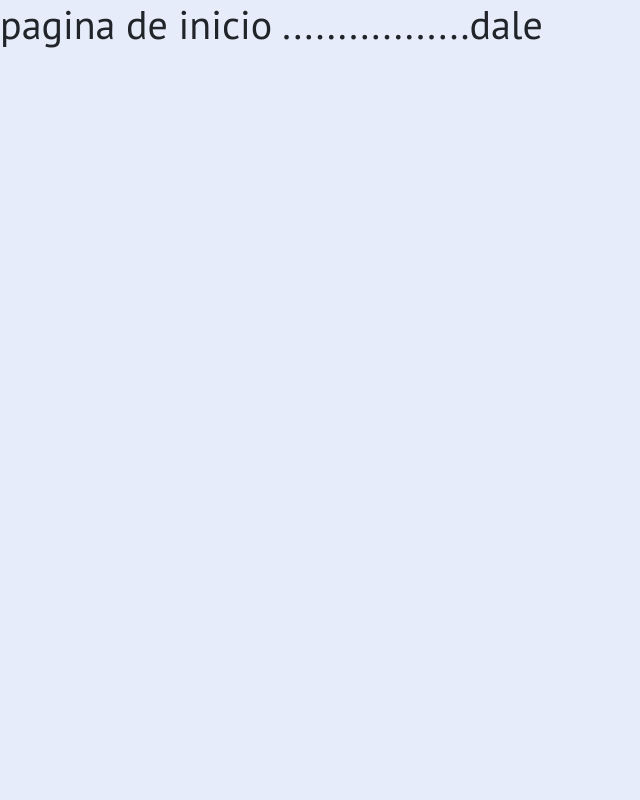
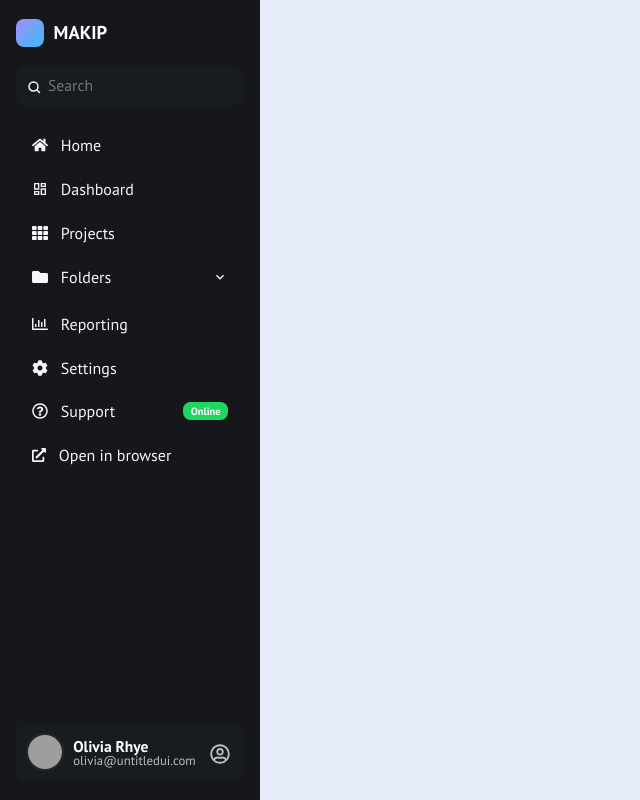
Before and after one commit to Gonzalx-L/Makip--Frontend, a React (Vite) app: page /inicio in a window 1280 px wide. Shown: the whole page, without its empty margins (0-640 px from the left). Built offline with nearby package versions, Linux system fonts and the light colour scheme; grey boxes are pictures that could not be loaded.

Commit message:
siderbar listo en administrador

```diff
--- a/package.json
+++ b/package.json
@@ -13,6 +13,7 @@
     "bootstrap": "^5.3.8",
     "react": "^19.1.1",
     "react-dom": "^19.1.1",
+    "react-icons": "^5.5.0",
     "react-router-dom": "^7.9.3",
     "sass": "^1.93.2"
   },
--- /dev/null
+++ b/src/components/admi/AdmiSiderbar.tsx
@@ -0,0 +1,105 @@
+import styles from "./_admi.module.scss";
+import {
+  FaHome,
+  FaFolder,
+  FaRegChartBar,
+  FaCog,
+  FaRegQuestionCircle,
+  FaRegUserCircle,
+  FaTh,
+  FaExternalLinkAlt,
+} from "react-icons/fa";
+import { MdOutlineDashboard, MdExpandMore } from "react-icons/md";
+import { useState } from "react";
+
+const NAV_OPTIONS = [
+  { icon: <FaHome />, label: "Home" },
+  { icon: <MdOutlineDashboard />, label: "Dashboard" },
+  { icon: <FaTh />, label: "Projects" },
+  { icon: <FaFolder />, label: "Folders", expand: true },
+  { divider: true },
+  { icon: <FaRegChartBar />, label: "Reporting" },
+  { icon: <FaCog />, label: "Settings" },
+  { icon: <FaRegQuestionCircle />, label: "Support", badge: "Online" },
+  { icon: <FaExternalLinkAlt size={14} />, label: "Open in browser" },
+];
+
+const AdmiSiderbar = () => {
+  const [showSidebar, setShowSidebar] = useState(true);
+  return (
+    <>
+      <button
+        className={styles.menuBtn}
+        onClick={() => setShowSidebar(!showSidebar)}>
+        <span />
+        <span />
+        <span />
+      </button>
+      <div
+        className={`${styles.sidebar} ${
+          showSidebar ? styles.open : styles.closed
+        }`}>
+        {/* Header */}
+        <div className={styles.header}>
+          <span className={styles.logo}></span>
+          <span className={styles.title}>MAKIP</span>
+        </div>
+
+        {/* Search */}
+        <div className={styles.searchBox}>
+          <input className={styles.searchInput} placeholder='Search' />
+          <span className={styles.searchIcon}>
+            <svg width='16' height='16' fill='none'>
+              <path
+                d='M12.5 12.5L10 10M11 6.5A4.5 4.5 0 1 1 2 6.5a4.5 4.5 0 0 1 9 0Z'
+                stroke='currentColor'
+                strokeWidth='1.5'
+                strokeLinecap='round'
+              />
+            </svg>
+          </span>
+        </div>
+
+        {/* Nav */}
+        <ul className={styles.nav}>
+          {NAV_OPTIONS.map((item, i) =>
+            item.divider ? (
+              <li className={styles.divider} key={i} />
+            ) : (
+              <li className={styles.navItem} key={i}>
+                <a tabIndex={0}>
+                  <span className={styles.iconLabel}>
+                    {item.icon} {item.label}
+                  </span>
+                  {item.expand && (
+                    <MdExpandMore className={styles.expandIcon} />
+                  )}
+                  {item.badge && (
+                    <span className={styles.onlineBadge}>{item.badge}</span>
+                  )}
+                </a>
+              </li>
+            )
+          )}
+        </ul>
+
+        {/* User */}
+        <div className={styles.userCard}>
+          <img
+            src='https://randomuser.me/api/portraits/women/44.jpg'
+            alt='Olivia Rhye'
+          />
+          <div>
+            <div className={styles.userName}>Olivia Rhye</div>
+            <div className={styles.userMail}>olivia@untitledui.com</div>
+          </div>
+          <button className={styles.userBtn}>
+            <FaRegUserCircle size={20} />
+          </button>
+        </div>
+      </div>
+    </>
+  );
+};
+
+export default AdmiSiderbar;
--- /dev/null
+++ b/src/components/admi/_admi.module.scss
@@ -0,0 +1,199 @@
+$sidebar-width: 260px;
+$sidebar-bg: #15171a;
+$sidebar-bg-hover: #f5f6fa;
+$sidebar-bg-active: #222328;
+$primary-color: #f5f6fa;
+$hover-color: #222328;
+
+.sidebar {
+  width: $sidebar-width;
+  min-height: 100vh;
+  background: $sidebar-bg;
+  display: flex;
+  flex-direction: column;
+  padding: 1.2rem 1rem;
+  transition: left 0.3s;
+  position: fixed;
+  left: 0;
+  top: 0;
+  z-index: 200;
+}
+
+.closed {
+  left: -$sidebar-width;
+}
+
+.open {
+  left: 0;
+}
+
+.menuBtn {
+  display: none;
+  position: fixed;
+  top: 1rem;
+  left: 1rem;
+  z-index: 250;
+  background: none;
+  border: none;
+  flex-direction: column;
+  gap: 5px;
+
+  span {
+    display: block;
+    width: 28px;
+    height: 4px;
+    background: #fff;
+    border-radius: 3px;
+    margin: 3px 0;
+  }
+}
+
+@media (max-width: 900px) {
+  .sidebar {
+    position: fixed;
+    left: -$sidebar-width;
+    top: 0;
+    width: $sidebar-width;
+    z-index: 200;
+    transition: left 0.3s;
+  }
+  .open {
+    left: 0;
+  }
+  .menuBtn {
+    display: flex;
+  }
+}
+
+.header {
+  display: flex;
+  align-items: center;
+  margin-bottom: 1.2rem;
+}
+.logo {
+  width: 28px;
+  height: 28px;
+  border-radius: 8px;
+  margin-right: 0.6rem;
+  background: linear-gradient(135deg, #a78bfa 0%, #38bdf8 100%);
+  display: inline-block;
+}
+.title {
+  color: #fff;
+  font-weight: 600;
+  font-size: 1.16rem;
+}
+
+.searchBox {
+  position: relative;
+  margin-bottom: 1.2rem;
+}
+.searchInput {
+  width: 100%;
+  padding: 0.5rem 0.5rem 0.5rem 2rem;
+  border-radius: 0.7rem;
+  border: none;
+  background: #181b1f;
+  color: $primary-color;
+  font-size: 0.98rem;
+  outline: none;
+}
+.searchIcon {
+  position: absolute;
+  left: 0.7rem;
+  top: 0.45rem;
+  color: $primary-color;
+  pointer-events: none;
+}
+
+.nav {
+  list-style: none;
+  padding: 0;
+  margin: 0 0 1rem 0;
+  flex: 1;
+  display: flex;
+  flex-direction: column;
+  gap: 0.2rem;
+}
+li {
+  color: $primary-color;
+}
+.navItem {
+  a {
+    display: flex;
+    align-items: center;
+    justify-content: space-between;
+    gap: 0.8rem;
+    padding: 0.52rem 1rem;
+    border-radius: 0.6rem;
+    font-weight: 500;
+    text-decoration: none;
+    transition: background 0.13s, color 0.13s;
+    cursor: pointer;
+    &:hover,
+    &:focus-visible {
+      background: $sidebar-bg-active;
+      outline: none;
+    }
+  }
+}
+.iconLabel {
+  display: flex;
+  align-items: center;
+  gap: 0.8rem;
+}
+.expandIcon {
+  margin-left: 8px;
+}
+
+.onlineBadge {
+  margin-left: 12px;
+  font-size: 0.66rem;
+  background: #1ed760;
+  color: #fff;
+  border-radius: 0.7em;
+  padding: 0.1em 0.7em;
+  font-weight: 600;
+}
+
+.userCard {
+  background: #181b1f;
+  display: flex;
+  align-items: center;
+  gap: 0.6rem;
+  padding: 0.6rem;
+  border-radius: 0.7rem;
+  margin-top: auto;
+  img {
+    width: 38px;
+    height: 38px;
+    border-radius: 50%;
+    border: 2px solid #23262f;
+    object-fit: cover;
+  }
+}
+.userName {
+  color: #fff;
+  font-weight: 600;
+  font-size: 0.97rem;
+  line-height: 1.2;
+}
+.userMail {
+  color: #bdbdbd;
+  font-size: 0.8rem;
+  line-height: 1;
+}
+.userBtn {
+  margin-left: auto;
+  background: none;
+  border: none;
+  color: #bdbdbd;
+  cursor: pointer;
+  padding: 0.2rem 0.3rem;
+  transition: color 0.15s;
+
+  &:hover,
+  &:focus {
+    color: black;
+  }
+}
--- a/src/pages/InicioAdm.tsx
+++ b/src/pages/InicioAdm.tsx
@@ -1,5 +1,4 @@
-const InicioAdm = ()=>(
-    <h1> pagina de inicio .................dale </h1>
+import AdmiSiderbar from "../components/admi/AdmiSiderbar";
 
-)
+const InicioAdm = () => <AdmiSiderbar />;
 export default InicioAdm;
```
Also changed, not shown: 1 other file (tests, documents, lock files or other folders).
